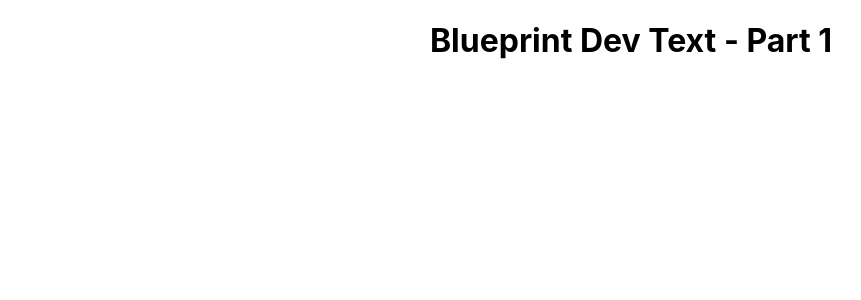
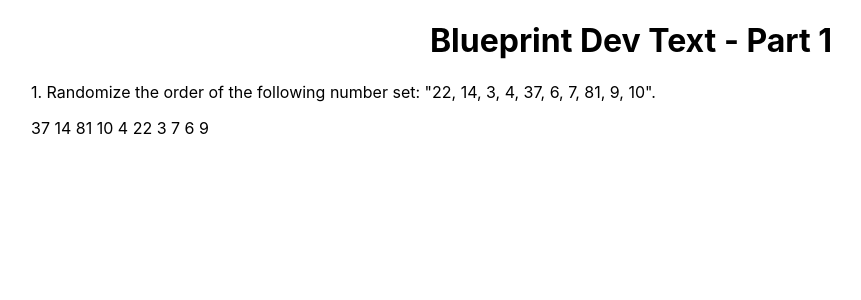
Before and after one commit to wchrapcynski/Dev-Test1, a React (Create React App) app: page / in a window 1280 px wide. Shown: the top 300 px of the page, without its empty margins (9-870 px from the left). Built offline with nearby package versions, Linux system fonts and the light colour scheme.

Commit message:
Question 1 complete

```diff
--- a/src/App.js
+++ b/src/App.js
@@ -1,5 +1,6 @@
 import React from "react";
 import "./App.scss";
+import QuestionOne from "./components/QuestionOne"
 
 function App() {
   return (
@@ -7,8 +8,9 @@ function App() {
       <header className="App-header">
         <h1>Blueprint Dev Text - Part 1</h1>
       </header>
-      <body>
-      </body>
+      <main>
+        <QuestionOne />
+      </main>
     </div>
   );
 }
--- a/src/App.scss
+++ b/src/App.scss
@@ -2,4 +2,7 @@
   header {
     text-align: center;
   }
+  main {
+    margin: 0 40px;
+  }
 }
--- /dev/null
+++ b/src/components/QuestionOne.js
@@ -0,0 +1,35 @@
+import React from "react";
+
+function QuestionOne() {
+  const originalArray = [22, 14, 3, 4, 37, 6, 7, 81, 9, 10]
+
+  const shuffle = (array) => {
+    var counter = array.length;
+    while (counter > 0) {
+        let index = Math.floor(Math.random() * counter);
+        counter--;
+        let temp = array[counter];
+        array[counter] = array[index];
+        array[index] = temp;
+    }
+    return array;
+  }
+
+  return (
+    <div className="question-one">
+      <p>
+        1. Randomize the order of the following number set: "22, 14, 3, 4, 37,
+        6, 7, 81, 9, 10".
+      </p>
+      <p>
+        {shuffle(originalArray).map((item, key) => {
+          return(<span key={key}>
+            {item + " "}
+          </span>)
+        })}
+      </p>
+    </div>
+  );
+}
+
+export default QuestionOne;
```
